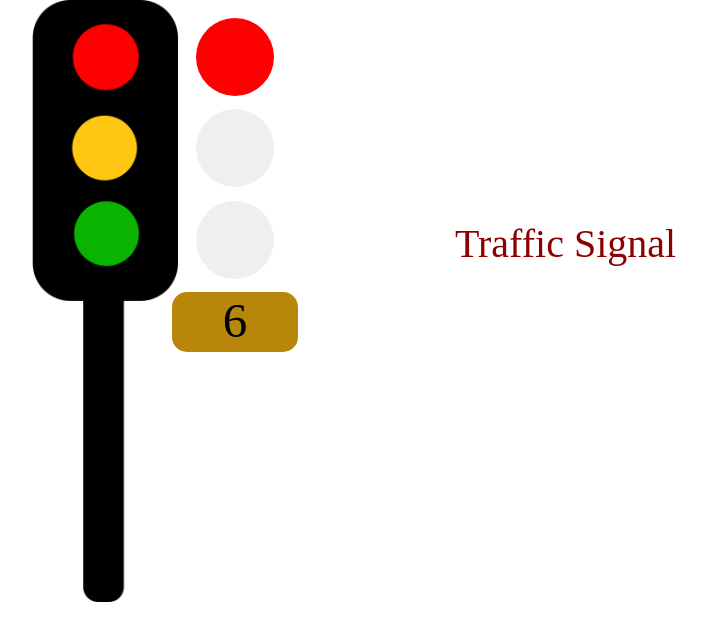
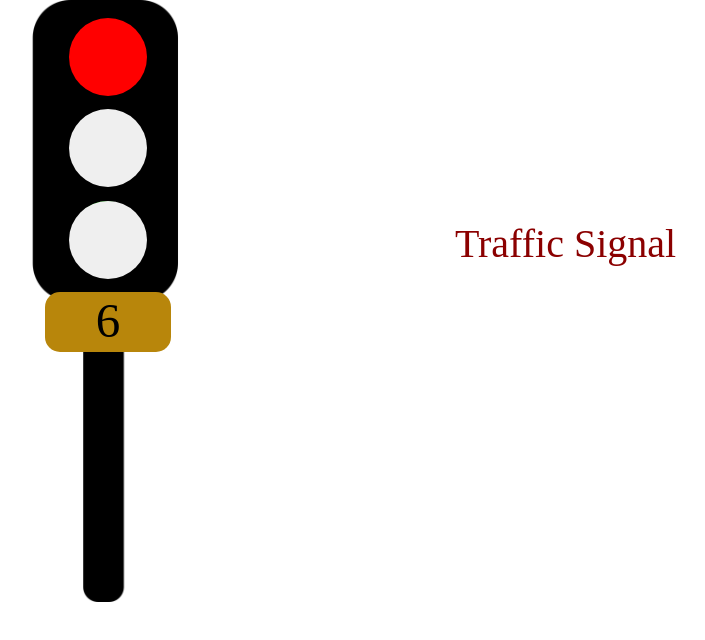
Before and after one commit to Harisdckap/TrafficLight-project, a plain HTML site: page index.html in a window 1280 px wide. Shown: the whole page, without its empty margins (45-750 px from the left). Drawn offline with Linux system fonts and the light colour scheme.

Commit message:
traffic li

```diff
--- a/style.css
+++ b/style.css
@@ -63,7 +63,7 @@ P {
     gap: 5px;
     overflow: hidden;
     position: relative;
-    left: -360px;
+    left:  -487px;
     top: -116px;
     margin: 5px white;
 
```
